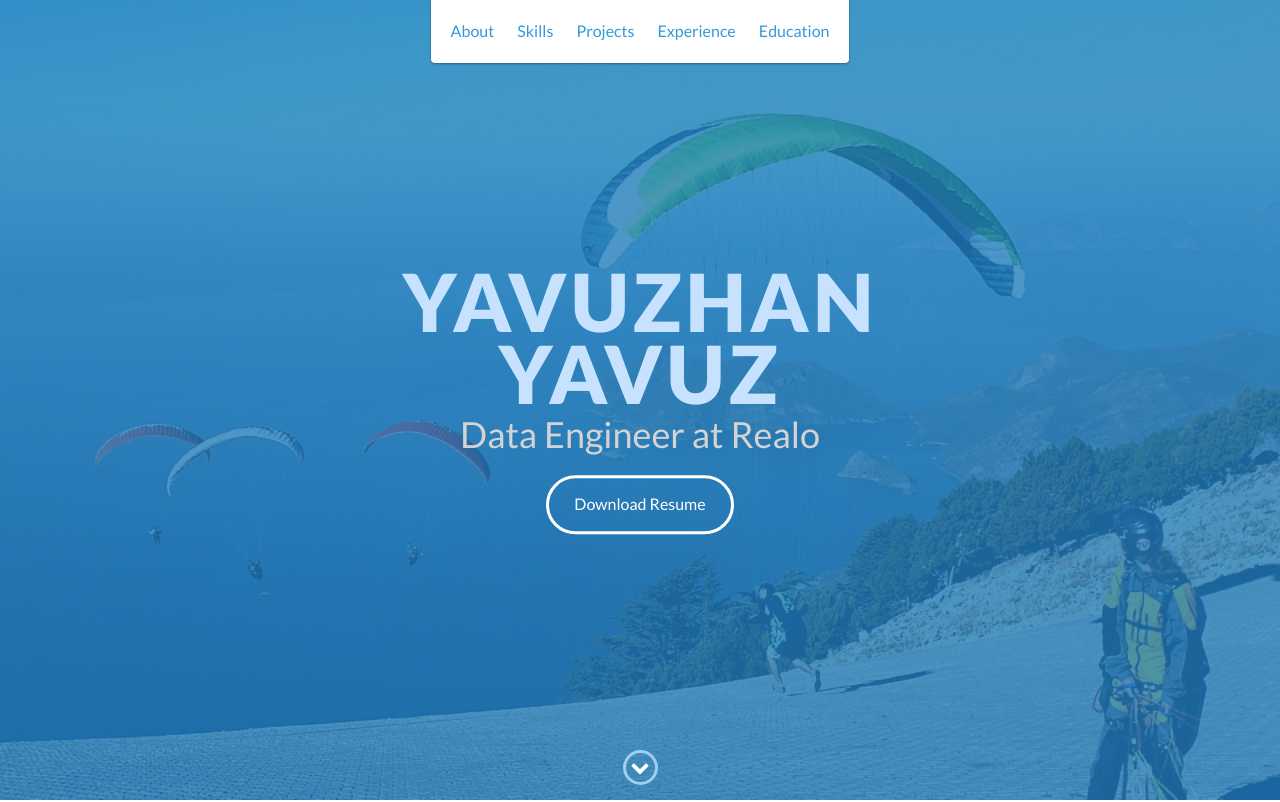
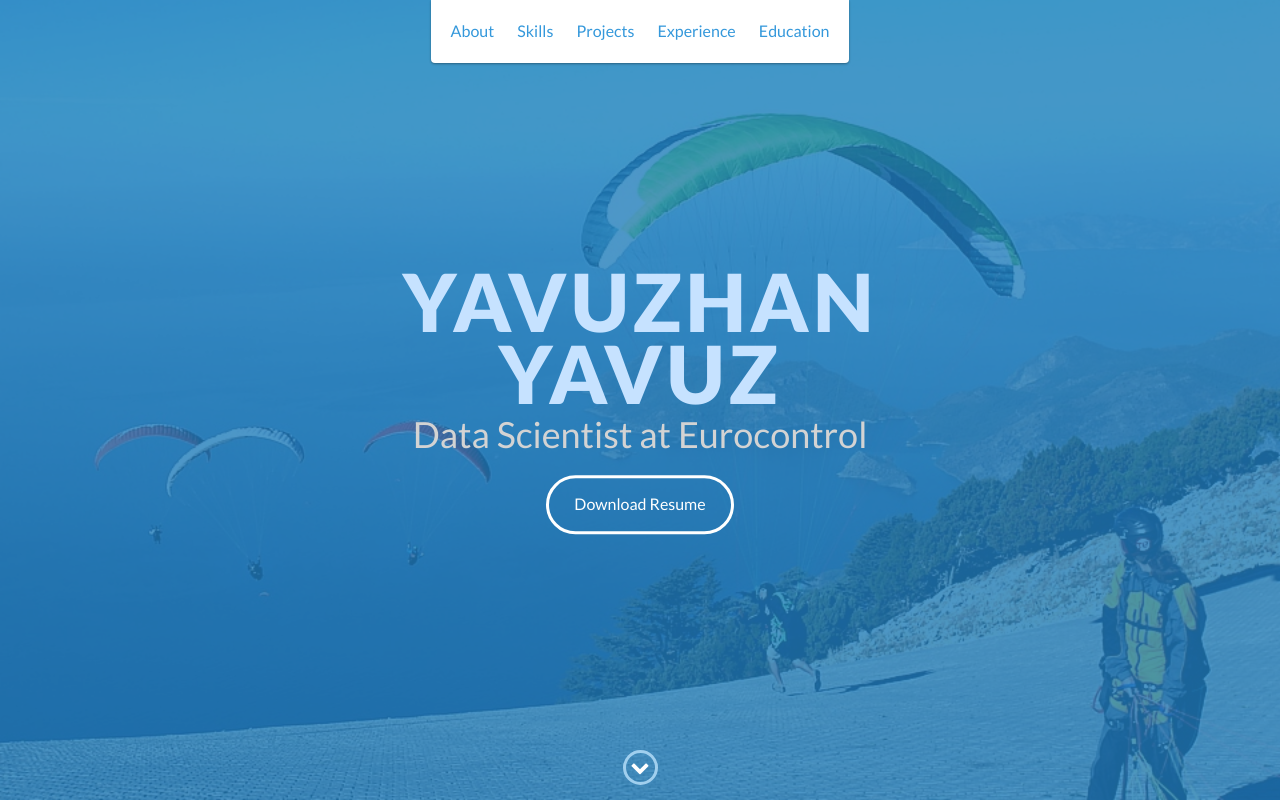
Before and after one commit to yavuzhanyavuz/yavuzhanyavuz.github.io, a website: page index.html in a window 1280 px wide. Shown: the top 802 px of the page. Drawn offline with nearby package versions, Linux system fonts and the light colour scheme.

Commit message:
updated title

```diff
--- a/index.html
+++ b/index.html
@@ -62,7 +62,7 @@
   <div id="lead">
     <div id="lead-content">
       <h1>Yavuzhan Yavuz</h1>
-      <h2 style="color:lightgray">Data Engineer at Realo</h2>
+      <h2 style="color:lightgray">Data Scientist at Eurocontrol</h2>
       <a href="YavuzhanYavuz.pdf" download="Resume_YavuzhanYavuz.pdf" class="btn-rounded-white">Download Resume</a>
     </div>
     <!-- End #lead-content -->
```
